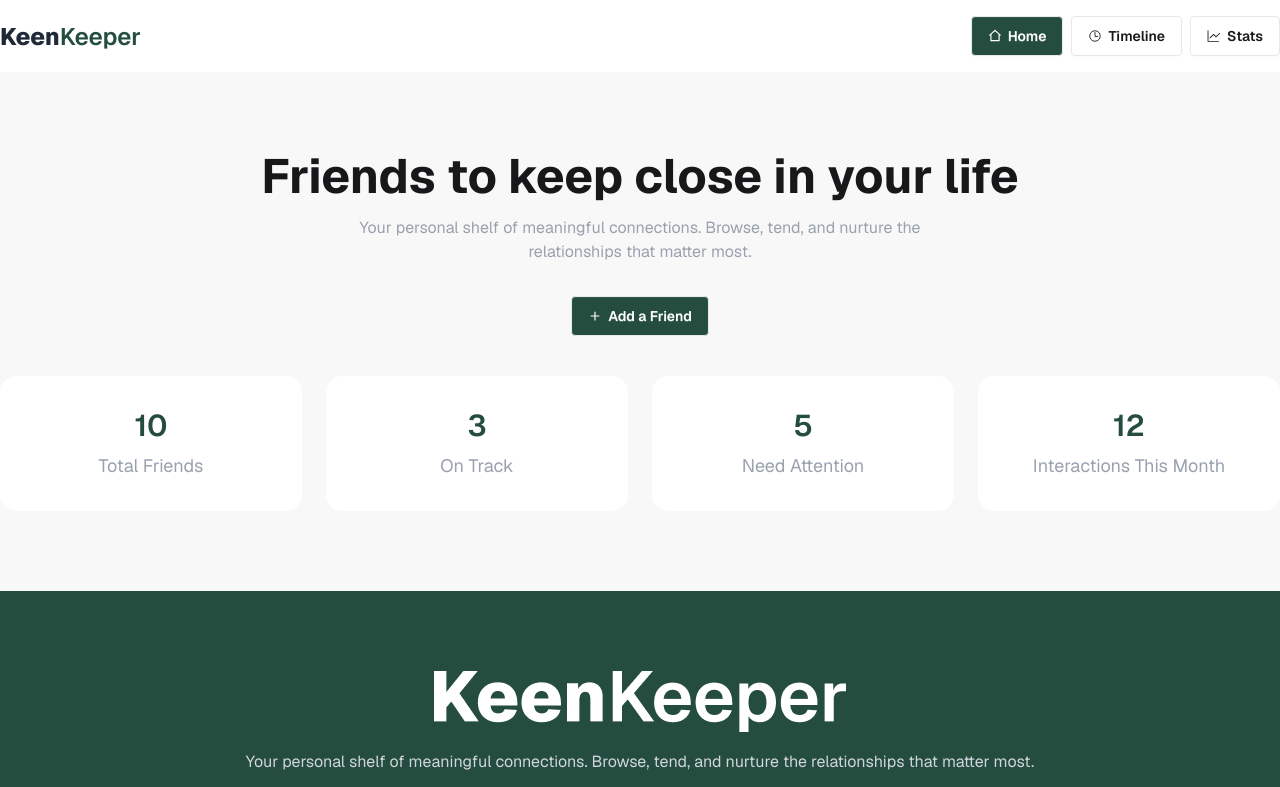
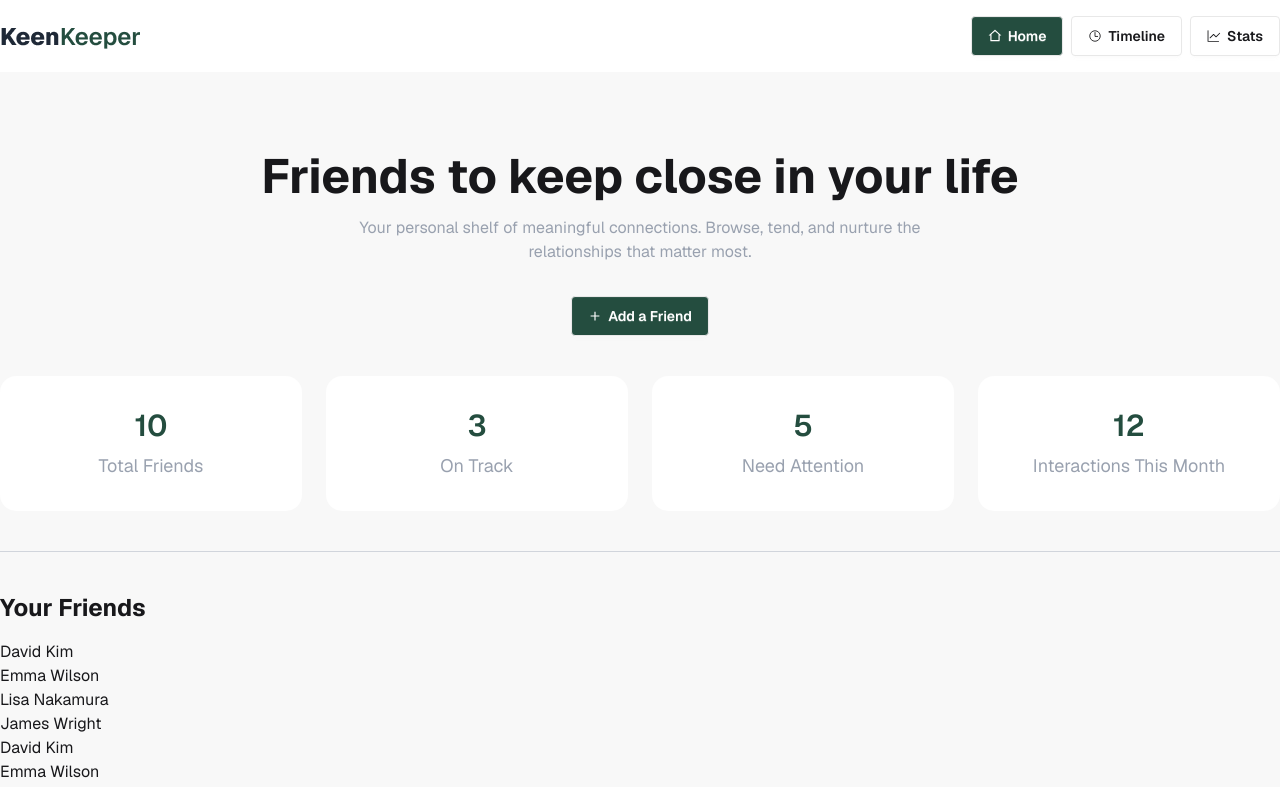
Before and after one commit to md-moynul/keen-keeper, a React (Vite) app: page / in a window 1280 px wide. Shown: the top 787 px of the page. Built offline with nearby package versions, Linux system fonts and the light colour scheme.

Commit message:
move folders and  create useData hooks

```diff
--- /dev/null
+++ b/public/data.json
@@ -0,0 +1,146 @@
+[
+  {
+    "id": 1,
+    "name": "David Kim",
+    "picture": "https://ibb.co.com/gMDRfRyz",
+    "email": "david.kim1@example.com",
+    "days_since_contact": 62,
+    "status": "almost due",
+    "tags": ["work"],
+    "bio": "Professional contact from the workplace.",
+    "goal": 60,
+    "next_due_date": "2026-04-12"
+  },
+  {
+    "id": 2,
+    "name": "Emma Wilson",
+    "picture": "https://ibb.co.com/fYFDcwTq",
+    "email": "emma.wilson1@example.com",
+    "days_since_contact": 52,
+    "status": "overdue",
+    "tags": ["family"],
+    "bio": "Family member.",
+    "goal": 30,
+    "next_due_date": "2026-03-23"
+  },
+  {
+    "id": 3,
+    "name": "Lisa Nakamura",
+    "picture": "https://ibb.co.com/60nC11yR",
+    "email": "lisa.nakamura1@example.com",
+    "days_since_contact": 62,
+    "status": "overdue",
+    "tags": ["work"],
+    "bio": "Colleague from work.",
+    "goal": 30,
+    "next_due_date": "2026-03-13"
+  },
+  {
+    "id": 4,
+    "name": "James Wright",
+    "picture": "https://ibb.co.com/TDF9ZNLM",
+    "email": "james.wright1@example.com",
+    "days_since_contact": 62,
+    "status": "overdue",
+    "tags": ["hobby", "travel"],
+    "bio": "Shares hobby interests.",
+    "goal": 30,
+    "next_due_date": "2026-03-13"
+  },
+  {
+    "id": 5,
+    "name": "David Kim",
+    "picture": "https://ibb.co.com/N0Mxwbn",
+    "email": "david.kim2@example.com",
+    "days_since_contact": 62,
+    "status": "overdue",
+    "tags": ["work"],
+    "bio": "Project associate.",
+    "goal": 30,
+    "next_due_date": "2026-03-13"
+  },
+  {
+    "id": 6,
+    "name": "Emma Wilson",
+    "picture": "https://ibb.co.com/Cs4QfGsz",
+    "email": "emma.wilson2@example.com",
+    "days_since_contact": 52,
+    "status": "on-track",
+    "tags": ["family"],
+    "bio": "Close relative.",
+    "goal": 60,
+    "next_due_date": "2026-04-22"
+  },
+  {
+    "id": 7,
+    "name": "Lisa Nakamura",
+    "picture": "https://ibb.co.com/CKNnyHSQ",
+    "email": "lisa.nakamura2@example.com",
+    "days_since_contact": 62,
+    "status": "on-track",
+    "tags": ["work"],
+    "bio": "Department colleague.",
+    "goal": 90,
+    "next_due_date": "2026-05-12"
+  },
+  {
+    "id": 8,
+    "name": "James Wright",
+    "picture": "https://ibb.co.com/PdY5kdP",
+    "email": "james.wright2@example.com",
+    "days_since_contact": 62,
+    "status": "almost due",
+    "tags": ["hobby", "travel"],
+    "bio": "Photography friend.",
+    "goal": 60,
+    "next_due_date": "2026-04-12"
+  },
+  {
+    "id": 9,
+    "name": "David Kim",
+    "picture": "https://ibb.co.com/Dg7PR8qY",
+    "email": "david.kim3@example.com",
+    "days_since_contact": 62,
+    "status": "almost due",
+    "tags": ["work"],
+    "bio": "External partner.",
+    "goal": 60,
+    "next_due_date": "2026-04-12"
+  },
+  {
+    "id": 10,
+    "name": "Emma Wilson",
+    "picture": "https://ibb.co.com/VYQZrz5s",
+    "email": "emma.wilson3@example.com",
+    "days_since_contact": 52,
+    "status": "overdue",
+    "tags": ["family"],
+    "bio": "Extended family.",
+    "goal": 30,
+    "next_due_date": "2026-03-23"
+  },
+  {
+    "id": 11,
+    "name": "Lisa Nakamura",
+    "picture": "https://ibb.co.com/WWy8CYz2",
+    "email": "lisa.nakamura3@example.com",
+    "days_since_contact": 62,
+    "status": "overdue",
+    "tags": ["work"],
+    "bio": "Office peer.",
+    "goal": 30,
+    "next_due_date": "2026-03-13"
+  },
+  {
+    "id": 12,
+    "name": "James Wright",
+    "picture": "https://ibb.co.com/LXfK2DFd",
+    "email": "james.wright3@example.com",
+    "days_since_contact": 62,
+    "status": "on-track",
+    "tags": ["hobby", "travel"],
+    "bio": "Hiking buddy.",
+    "goal": 90,
+    "next_due_date": "2026-05-12"
+  }
+]
--- /dev/null
+++ b/src/components/homePage/HomePageFriends.jsx
@@ -0,0 +1,18 @@
+
+import useData from '../../hooks/useData';
+
+const HomePageFriends = () => {
+    const {friends , loading} = useData()
+    console.log(friends,loading);
+
+    return (
+        <div className='container mx-auto space-y-4 '>
+            <h3 className="text-2xl font-bold">Your Friends</h3>
+            <div>
+                {friends.map(friend => <h1>{friend.name}</h1>)}
+            </div>
+        </div>
+    );
+};
+
+export default HomePageFriends;
--- a/src/shared/footer/Footer.jsx
+++ b/src/components/shared/footer/Footer.jsx
@@ -1,4 +1,4 @@
-import logo from '../../assets/images/logo-xl.png'
+import logo from '../../../assets/images/logo-xl.png'
 import { TbBrandInstagramFilled } from 'react-icons/tb';
 import { FaFacebookSquare } from 'react-icons/fa';
 import { FaXTwitter } from 'react-icons/fa6';
--- a/src/shared/navbar/Navbar.jsx
+++ b/src/components/shared/navbar/Navbar.jsx
@@ -1,4 +1,4 @@
-import logo from '../../assets/images/logo.png'
+import logo from '../../../assets/images/logo.png'
 import { useState } from 'react';
 import { RiHome2Line, RiMenuFill } from 'react-icons/ri';
 import NavbarLinks from './NavbarLinks';
--- /dev/null
+++ b/src/hooks/useData.jsx
@@ -0,0 +1,22 @@
+import React, { useEffect, useState } from 'react';
+
+const useData = () => {
+    const [friends, setFriends] = useState([]);
+    const [loading , setLoading ] = useState(true)
+    useEffect(() => {
+        const fetchData = async () => {
+            const res = await fetch('/data.json');
+            const data = await res.json()
+          setTimeout( () => {
+            setFriends(data)
+            setLoading(false)
+          } , 1000)
+
+        }
+        fetchData()
+    },
+        [])
+    return {friends,loading}
+};
+
+export default useData;
--- a/src/layouts/RootLayout.jsx
+++ b/src/layouts/RootLayout.jsx
@@ -1,6 +1,5 @@
-
-import Navbar from '../shared/navbar/Navbar';
-import Footer from '../shared/footer/Footer';
+import Navbar from '../components/shared/navbar/Navbar.jsx'
+import Footer from '../components/shared/footer/Footer.jsx'
 import { Outlet } from 'react-router';
 
 const RootLayout = () => {
--- a/src/pages/home/Home.jsx
+++ b/src/pages/home/Home.jsx
@@ -1,6 +1,7 @@
-import React from 'react';
-import HomePageHeading from './HomePageHeading';
-import StatusSection from './StatusSection';
+
+import HomePageFriends from "../../components/homePage/HomePageFriends";
+import HomePageHeading from "../../components/homePage/HomePageHeading";
+import StatusSection from "../../components/homePage/StatusSection";
 
 const Home = () => {
     return (
@@ -8,6 +9,8 @@ const Home = () => {
         <div className=' py-10 px-4 md:px-0 md:py-20 space-y-10'>
             <HomePageHeading />
             <StatusSection/>
+            <hr className='container mx-auto text-gray-300' />
+            <HomePageFriends/>
         </div>
     </div>
     );
```
Also changed, not shown: src/components/homePage/HomePageHeading.jsx (renamed from src/pages/home/HomePageHeading.jsx), src/components/homePage/StatusSection.jsx (renamed from src/pages/home/StatusSection.jsx), src/components/shared/navbar/NavbarLinks.jsx (renamed from src/shared/navbar/NavbarLinks.jsx).
